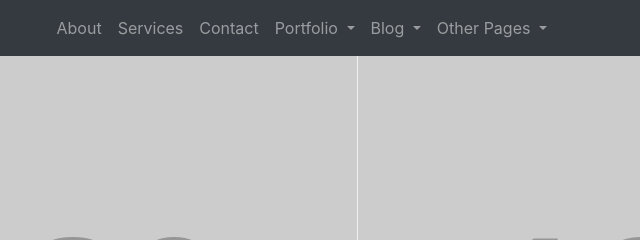
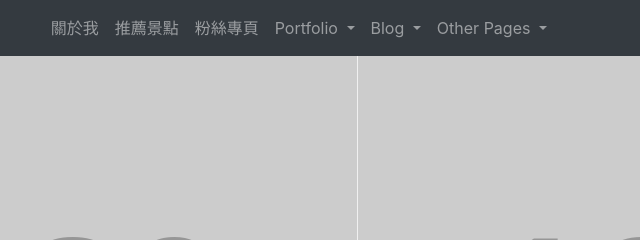
Before and after one commit to laravel-dojo/bootstrap01, a website: page index.html in a window 1280 px wide. Shown: the top 240 px of the page, 640-1280 px from the left. Drawn offline with Linux system fonts and the light colour scheme; placeholder pictures from the web are drawn by us.

Commit message:
Update Main menu

```diff
--- a/index.html
+++ b/index.html
@@ -30,13 +30,13 @@
         <div class="collapse navbar-collapse" id="navbarResponsive">
           <ul class="navbar-nav ml-auto">
             <li class="nav-item">
-              <a class="nav-link" href="about.html">About</a>
+              <a class="nav-link" href="about.html">關於我</a>
             </li>
             <li class="nav-item">
-              <a class="nav-link" href="services.html">Services</a>
+              <a class="nav-link" href="services.html">推薦景點</a>
             </li>
             <li class="nav-item">
-              <a class="nav-link" href="contact.html">Contact</a>
+              <a class="nav-link" href="contact.html">粉絲專頁</a>
             </li>
             <li class="nav-item dropdown">
               <a class="nav-link dropdown-toggle" href="#" id="navbarDropdownPortfolio" data-toggle="dropdown" aria-haspopup="true" aria-expanded="false">
```
